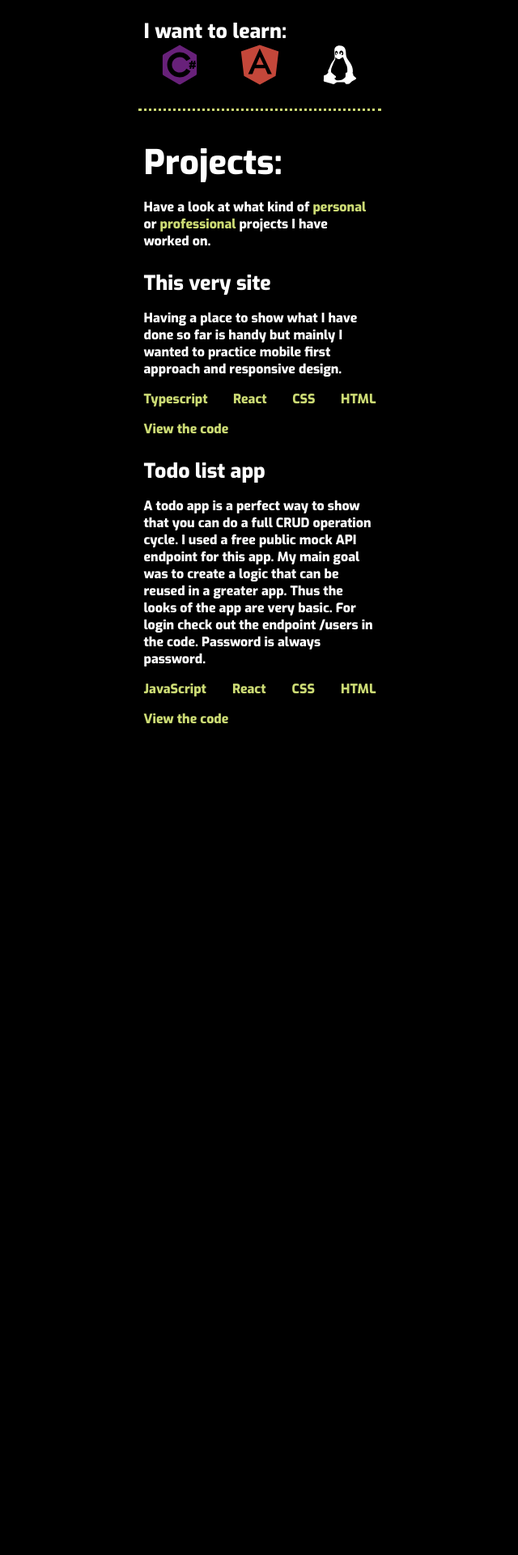
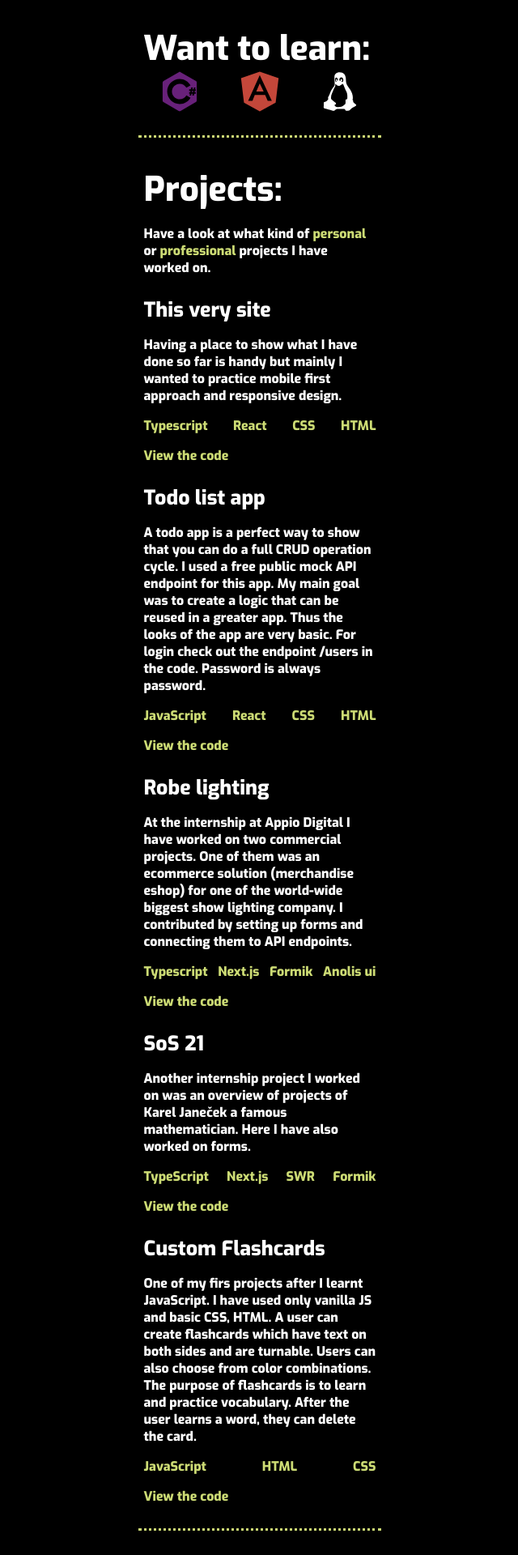
Before and after one commit to JakubStiburek/portfolio, a React (Create React App) app: page / in a window 1280 px wide. Shown: the part 880-2800 px from the top of the page at 81% size, without its empty margins (319-959 px from the left). Before the commit the page ends 1778 px from the top, so only its background shows below. Built offline with nearby package versions, Linux system fonts and the light colour scheme.

Commit message:
fix cv link, add projects

```diff
--- a/src/App.tsx
+++ b/src/App.tsx
@@ -13,6 +13,7 @@ function App() {
       <Stack />
       <hr className="dotted-divider"/>
       <Projects />
+      <hr className="dotted-divider"/>
     </div>
   );
 }
--- a/src/components/Home.tsx
+++ b/src/components/Home.tsx
@@ -17,7 +17,7 @@ const Home = () => {
           This site serves as my portfolio and as a <text className="highlight">mobile first</text> development practice.
         </p>
         <p>
-          Browse through my projects, go visit my <a href="https://github.com/JakubStiburek" className="highlight">GitHub</a>, download my <a href="https://jakubstiburek.eu/download/cv.pdf" className="highlight">CV</a> or <a href= "mailto: stiburekj@seznam.cz" className="highlight">email</a> me.
+          Browse through my projects, go visit my <a href="https://github.com/JakubStiburek" className="highlight">GitHub</a>, download my <a href="https://drive.google.com/file/d/1-wX1YUuUvTQArcn_FNjvS1U_08JlYoPW/view?usp=sharing" className="highlight">CV</a> or <a href= "mailto: stiburekj@seznam.cz" className="highlight">email</a> me.
         </p>
         <p>
           Have a nice stay.
--- a/src/components/Projects.tsx
+++ b/src/components/Projects.tsx
@@ -9,6 +9,9 @@ const Projects = () => {
         <p>Have a look at what kind of <text className="highlight">personal</text> or <text className="highlight">professional</text> projects I have worked on.</p>
         <Project title="This very site" description="Having a place to show what I have done so far is handy but mainly I wanted to practice mobile first approach and responsive design." stack={["Typescript", "React", "CSS", "HTML"]} link="https://github.com/JakubStiburek/portfolio" />
         <Project title="Todo list app" description="A todo app is a perfect way to show that you can do a full CRUD operation cycle. I used a free public mock API endpoint for this app. My main goal was to create a logic that can be reused in a greater app. Thus the looks of the app are very basic. For login check out the endpoint /users in the code. Password is always password."  stack={["JavaScript", "React", "CSS", "HTML"]} link="https://github.com/JakubStiburek/todolist" />
+        <Project title="Robe lighting" description="At the internship at Appio Digital I have worked on two commercial projects. One of them was an ecommerce solution (merchandise eshop) for one of the world-wide biggest show lighting company. I contributed by setting up forms and connecting them to API endpoints." stack={["Typescript", "Next.js", "Formik", "Anolis ui"]} link={"https://gitlab.com/robe-lighting/ecommerce"} />
+        <Project title={"SoS 21"} description={"Another internship project I worked on was an overview of projects of Karel Janeček a famous mathematician. Here I have also worked on forms."} stack={["TypeScript", "Next.js", "SWR", "Formik"]} link={"https://gitlab.com/kj-21/sos-21"} />
+        <Project title={"Custom Flashcards"} description={"One of my firs projects after I learnt JavaScript. I have used only vanilla JS and basic CSS, HTML. A user can create flashcards which have text on both sides and are turnable. Users can also choose from color combinations. The purpose of flashcards is to learn and practice vocabulary. After the user learns a word, they can delete the card."} stack={["JavaScript", "HTML", "CSS"]} link={"https://github.com/JakubStiburek/CustomFlashCards"} />
       </div>
     </div>
   )
--- a/src/components/Stack.tsx
+++ b/src/components/Stack.tsx
@@ -7,7 +7,7 @@ const Stack = () => {
     <div className="wrapper">
       <Header size={2} text="I work with:" />
       <StackIcons />
-      <Header size={3} text="I want to learn:" />
+      <Header size={2} text="Want to learn:" />
       <LearnIcons />
     </div>
   )
```
